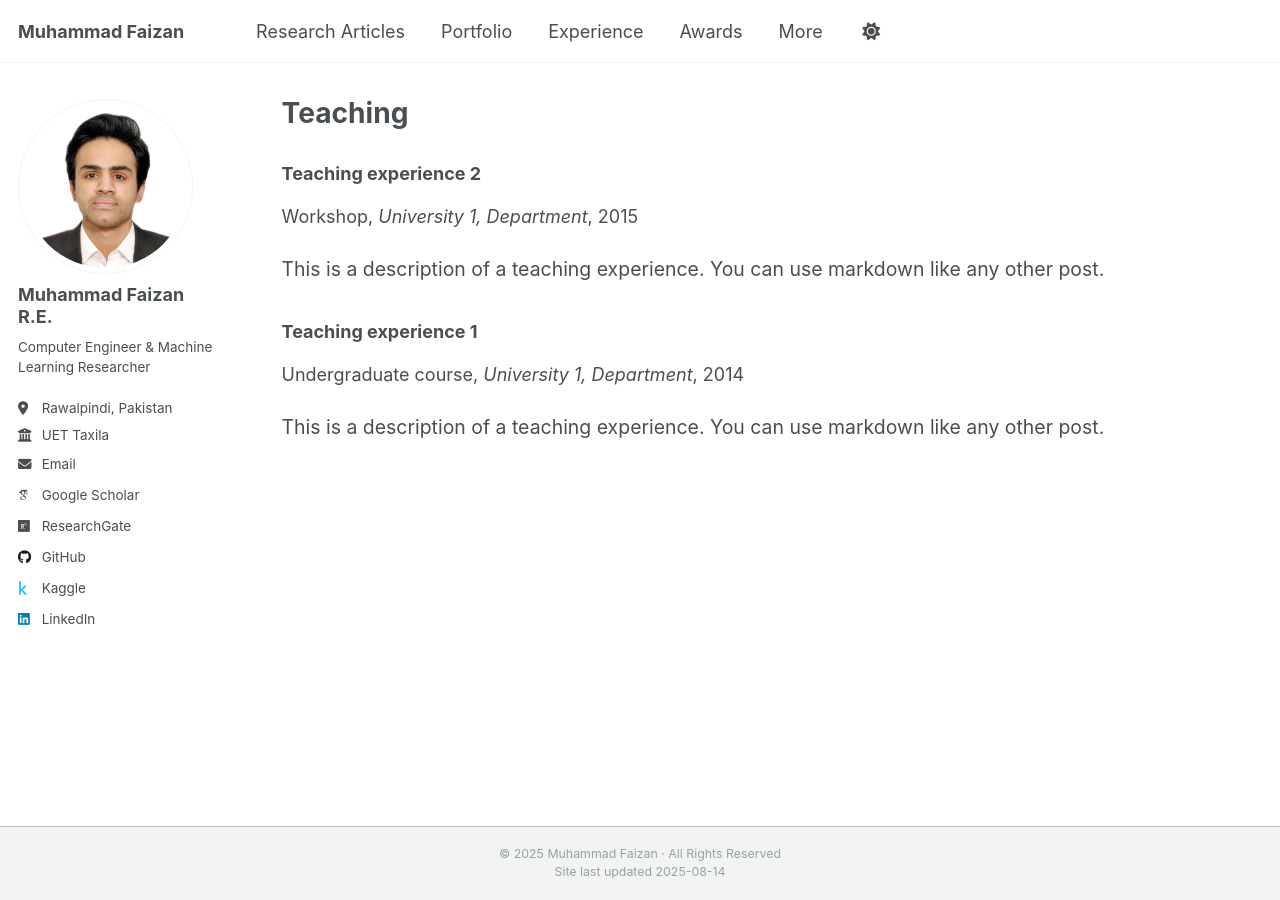
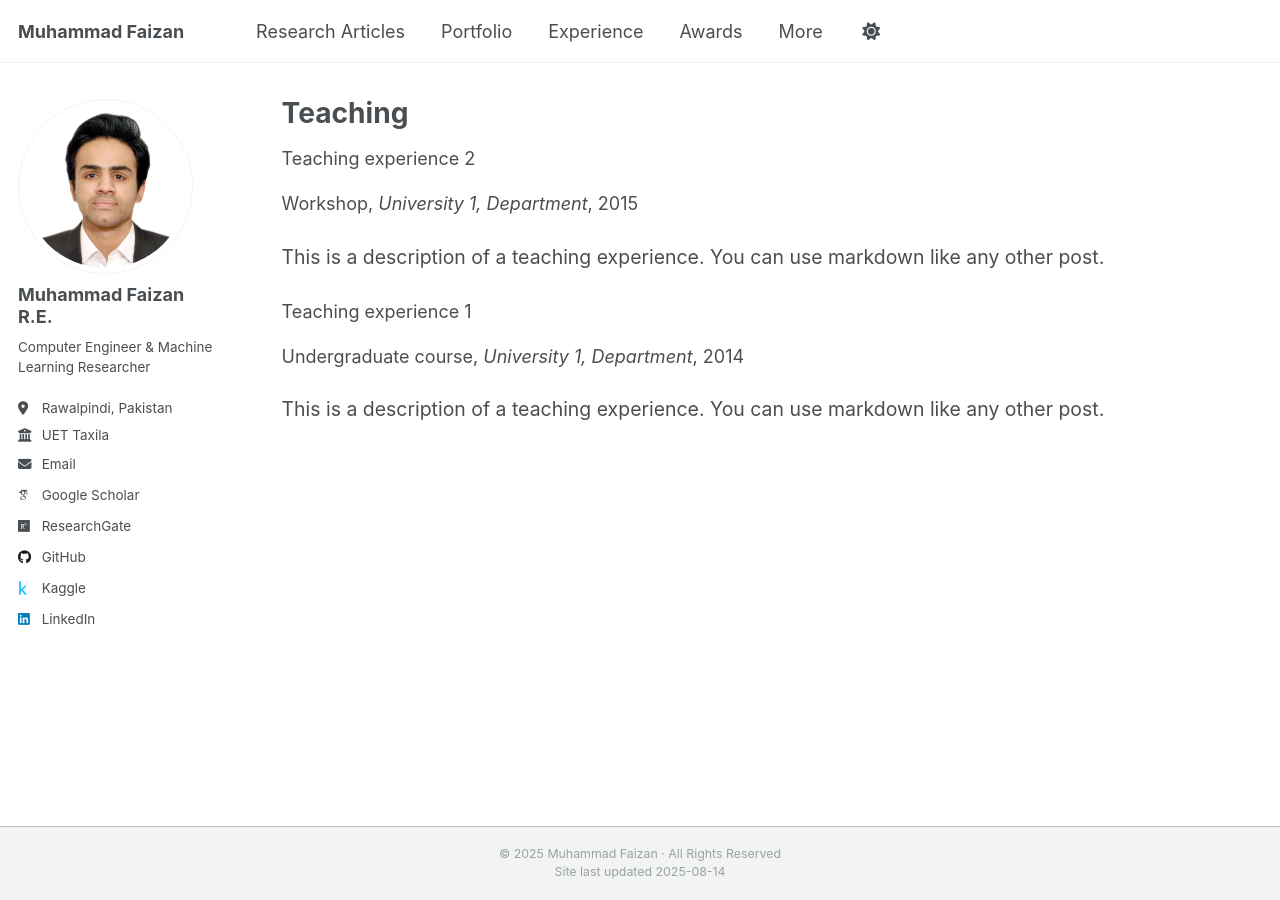
Before and after one commit to MuhammadFaizan99/MuhammadFaizan99.github.io, a Jekyll site: the page built from _pages/teaching.html, in a window 1280 px wide. Built offline with Jekyll 4.4.1, drawn with Linux system fonts in a browser that asks for light colours; some web fonts are replaced; a script that is not in the unit is left out.

Commit message:
Update archive-single.html

```diff
--- a/_includes/archive-single.html
+++ b/_includes/archive-single.html
@@ -50,9 +50,9 @@
       </div>
     {% endif %}
 
-    <h3 class="archive__item-title">
+    <p class="archive__item-title">
       {{ title }}
-    </h3>
+    </p>
 
     {% if post.read_time %}
       <p class="page__meta"><i class="fa fa-clock" aria-hidden="true"></i> {% include read-time.html %}</p>
```
